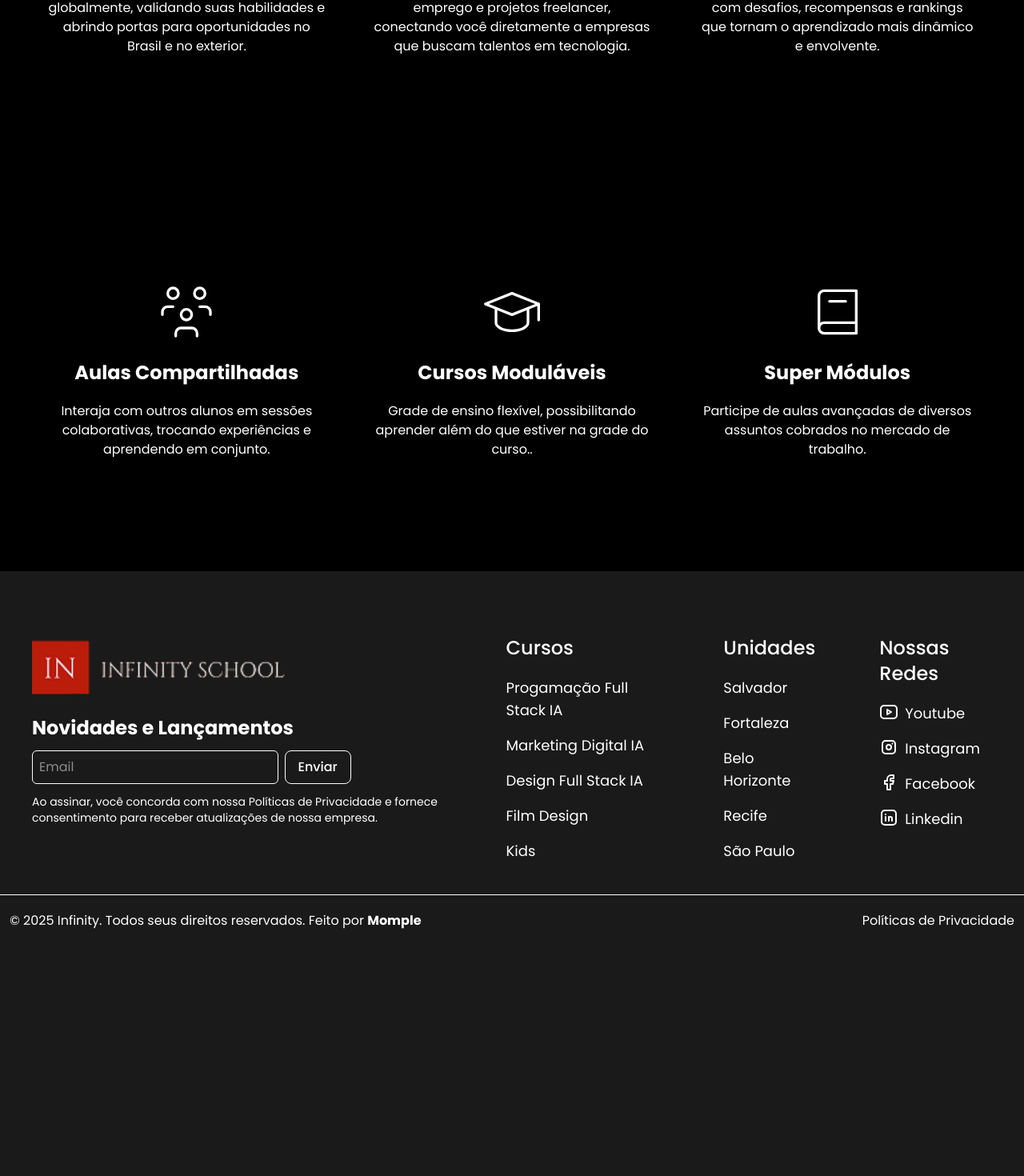
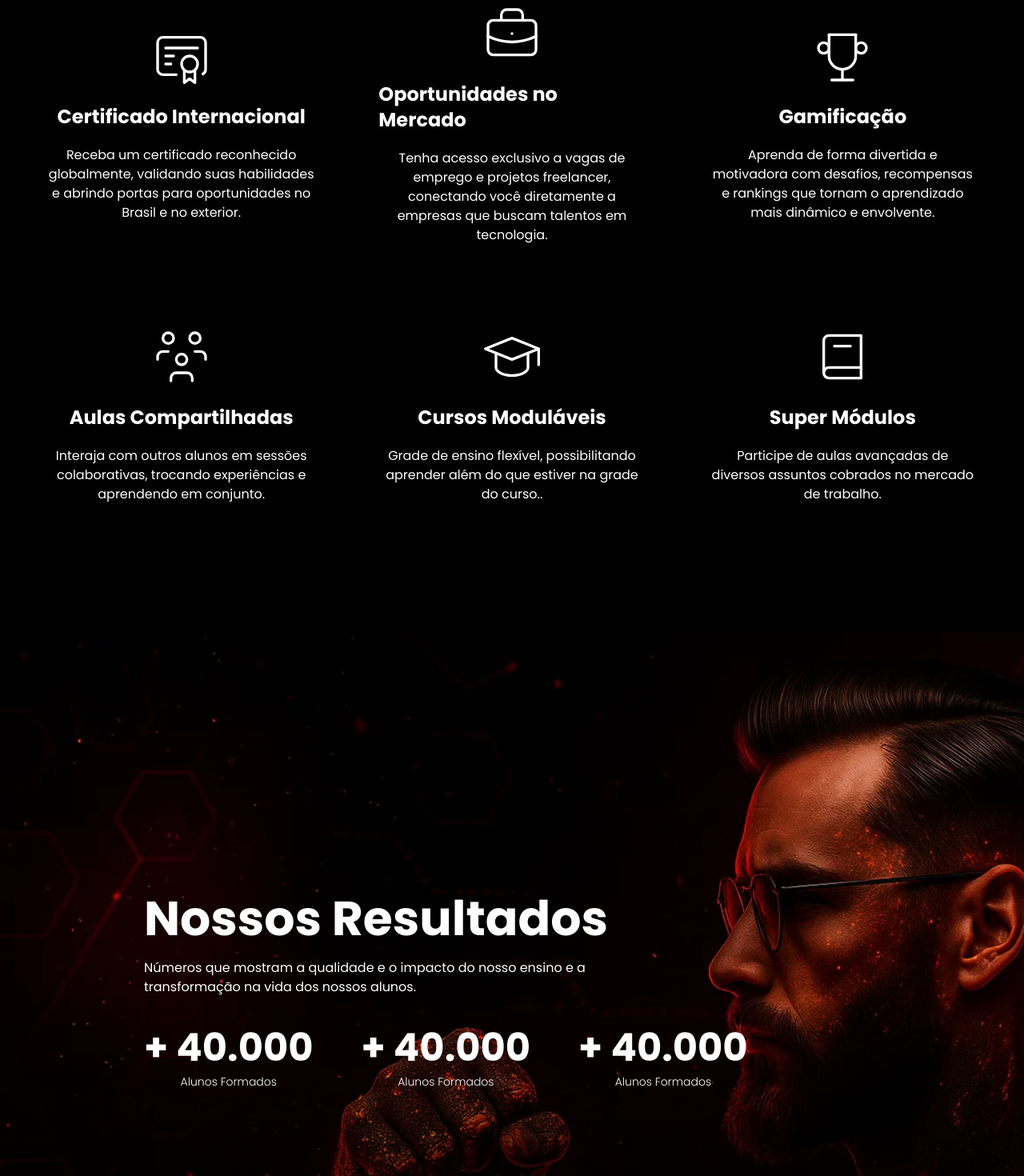
Before and after one commit to beniprado/NewWebsite-Infinity-School, a React (Vite) app: page / in a window 1280 px wide. Shown: the part 3043-4513 px from the top of the page at 80% size. Before the commit the page ends 4226 px from the top, so only its background shows below. Built offline with nearby package versions, Linux system fonts and the light colour scheme.

Commit message:
add section Resultados

```diff
--- a/src/components/ui/CoursesCarousel.jsx
+++ b/src/components/ui/CoursesCarousel.jsx
@@ -21,25 +21,19 @@ export default function CoursesCarousel() {
       img: "src/assets/marketing.png"
     },
     {
-      title: "Programação Avançada IA",
+      title: "Fotografia Design",
       category: "PROGRAMAÇÃO",
       duration: "12 MESES",
       img: "src/assets/marketing.png"
     },
     {
-      title: "Programação Avançada IA",
+      title: "Film Design",
       category: "PROGRAMAÇÃO",
       duration: "12 MESES",
       img: "src/assets/marketing.png"
     },
     {
-      title: "Programação Avançada IA",
-      category: "PROGRAMAÇÃO",
-      duration: "12 MESES",
-      img: "src/assets/marketing.png"
-    },
-    {
-      title: "Programação Avançada IA",
+      title: "Kids",
       category: "PROGRAMAÇÃO",
       duration: "12 MESES",
       img: "src/assets/marketing.png"
--- a/src/components/ui/TrioCard.jsx
+++ b/src/components/ui/TrioCard.jsx
@@ -1,7 +1,7 @@
 import React from "react";
 
 export default function TrioCard({icon, title, description}) {
-    return <div className="flex flex-col gap-5 items-center justify-center m-auto">
+    return <div className="flex flex-col gap-5 items-center justify-center">
         {icon}
         <h3 className="font-bold text-2xl">{title}</h3>
         <p className={`text-center max-w-md`}>{description}</p>
--- a/src/pages/Home/Home.jsx
+++ b/src/pages/Home/Home.jsx
@@ -3,7 +3,7 @@ import Header from "./section/Header";
 import Metodologia from "./section/Metodologia";
 import Curso from "./section/Cursos";
 import Desc1 from "./section/desc1";
-import Desc2 from "./section/Desc2";
+import Resultados from "./section/Resultados";
 
 const Home = () => {
     return <main className=" bg-black">
@@ -11,7 +11,7 @@ const Home = () => {
         <Metodologia />
         <Curso />
         <Desc1 />
-        <Desc2 />
+        <Resultados />
     </main>
 }
 
--- a/src/pages/Home/section/Desc1.jsx
+++ b/src/pages/Home/section/Desc1.jsx
@@ -1,14 +1,23 @@
 import React from "react";
 import TrioCard from "../../../components/ui/TrioCard";
-import { IconBriefcase, IconCertificate, IconTrophy } from "@tabler/icons-react";
+import { IconBook2, IconBriefcase, IconCertificate, IconSchool, IconTrophy, IconUsersGroup } from "@tabler/icons-react";
 
+const containerRow = "flex items-center justify-center gap-20"
 
 const Desc1 = () => {
-    return <section className="py-10">
-        <div className="flex gap-15 py-25 px-15">
-            <TrioCard icon={<IconCertificate stroke={1} size={80}/>} title={"Certificado Internacional"} description={"Receba um certificado reconhecido globalmente, validando suas habilidades e abrindo portas para oportunidades no Brasil e no exterior."} max={"2xl"}/>
-            <TrioCard icon={<IconBriefcase stroke={1} size={80}/>} title={"Oportunidades no Mercado"} description={"Tenha acesso exclusivo a vagas de emprego e projetos freelancer, conectando você diretamente a empresas que buscam talentos em tecnologia."} max={"2xl"}/>
-            <TrioCard icon={<IconTrophy stroke={1} size={80}/>} title={"Gamificação"} description={"Aprenda de forma divertida e motivadora com desafios, recompensas e rankings que tornam o aprendizado mais dinâmico e envolvente."} max={"2xl"}/>
+    return <section className="py-15 flex">
+        <div className="flex flex-col gap-25 py-25 px-15 m-auto">
+        <h2 className="text-6xl font-bold">Diferenciais</h2>
+            <div className={containerRow}>
+                <TrioCard icon={<IconCertificate stroke={1} size={80}/>} title={"Certificado Internacional"} description={"Receba um certificado reconhecido globalmente, validando suas habilidades e abrindo portas para oportunidades no Brasil e no exterior."} max={"2xl"}/>
+                <TrioCard icon={<IconBriefcase stroke={1} size={80}/>} title={"Oportunidades no Mercado"} description={"Tenha acesso exclusivo a vagas de emprego e projetos freelancer, conectando você diretamente a empresas que buscam talentos em tecnologia."} max={"2xl"}/>
+                <TrioCard icon={<IconTrophy stroke={1} size={80}/>} title={"Gamificação"} description={"Aprenda de forma divertida e motivadora com desafios, recompensas e rankings que tornam o aprendizado mais dinâmico e envolvente."} max={"2xl"}/>
+            </div>
+            <div className={containerRow}>
+                <TrioCard icon={<IconUsersGroup  stroke={1} size={80}/>} title={"Aulas Compartilhadas"} description={"Interaja com outros alunos em sessões colaborativas,  trocando experiências e aprendendo em conjunto."} max={"xl"}/>
+                <TrioCard icon={<IconSchool stroke={1} size={80}/>} title={"Cursos Moduláveis"} description={"Grade de ensino flexível, possibilitando aprender além do que estiver na grade do curso.."} max={"xl"}/>
+                <TrioCard icon={<IconBook2 stroke={1} size={80} />} title={"Super Módulos"} description={"Participe de aulas avançadas de diversos assuntos cobrados no mercado de trabalho."} max={"xl"}/>
+            </div>
         </div>
     </section>
 }
--- a/src/pages/Home/section/Desc2.jsx
+++ /dev/null
@@ -1,16 +0,0 @@
-import React from "react";
-import TrioCard from "../../../components/ui/TrioCard";
-import { IconBook2, IconSchool, IconUsersGroup } from "@tabler/icons-react";
-
-
-const Desc2 = () => {
-    return <section className="py-10">
-        <div className="flex gap-15 py-25 px-15">
-            <TrioCard icon={<IconUsersGroup  stroke={1} size={80}/>} title={"Aulas Compartilhadas"} description={"Interaja com outros alunos em sessões colaborativas,  trocando experiências e aprendendo em conjunto."} max={"xl"}/>
-            <TrioCard icon={<IconSchool stroke={1} size={80}/>} title={"Cursos Moduláveis"} description={"Grade de ensino flexível, possibilitando aprender além do que estiver na grade do curso.."} max={"xl"}/>
-            <TrioCard icon={<IconBook2 stroke={1} size={80} />} title={"Super Módulos"} description={"Participe de aulas avançadas de diversos assuntos cobrados no mercado de trabalho."} max={"xl"}/>
-        </div>
-    </section>
-}
-
-export default Desc2
--- a/src/pages/Home/section/Header.jsx
+++ b/src/pages/Home/section/Header.jsx
@@ -5,8 +5,7 @@ import banner from "../../../assets/Infinitybanner.png";
 const Header = () => {
     return (
         <header
-            className="flex flex-col grad items-center justify-center min-h-[900px] max-h-[1800px] h-dvh bg-cover bg-left"
-            // style={{ backgroundImage: `url(${banner})` }}
+            className="flex flex-col banner-header items-center justify-center min-h-[900px] max-h-[1800px] h-dvh bg-cover bg-left"
         >
             <div className="flex flex-col items-center justify-center gap-9 pb-50">
                 <div className="flex flex-col items-center justify-center gap-7 text-shadow-md">
--- /dev/null
+++ b/src/pages/Home/section/Resultados.jsx
@@ -0,0 +1,30 @@
+import React from "react";
+
+export function Date() {
+    return <div className="flex flex-col items-center justify-center gap-2">
+            <span className="text-5xl font-bold">
+                +
+                40.000
+            </span>
+            <p className="text-sm font-light">Alunos Formados</p>
+        </div>
+}
+
+const Resultados = () => {
+    return <section className="flex banner-resultados min-h-[900px] items-center justify-start py-25 px-45">
+        <div className="flex flex-col gap-10">
+            <div className="flex flex-col gap-5">
+                <h2 className="font-bold text-6xl">Nossos Resultados</h2>
+                <p className="max-w-2xl">Números que mostram a qualidade e o impacto do nosso ensino e a transformação na vida dos nossos alunos.</p>
+            </div>
+            <div className="flex gap-15">
+                <Date />
+                <Date />
+                <Date />
+            </div>
+        </div>
+
+    </section>
+}
+
+export default Resultados
--- a/src/styles/global.css
+++ b/src/styles/global.css
@@ -3,6 +3,7 @@
 
 * {
     font-family: 'Poppins', sans-serif;
+    scroll-behavior: smooth;
 }
 
 
@@ -20,8 +21,14 @@ body {
 }
 
 
-.grad {
+.banner-header {
   background: linear-gradient(180deg, rgba(0, 0, 0, 0), rgba(0, 0, 0, 0), black), url("../assets/Infinitybanner.png");
   background-size: cover;
   z-index: 999 !important;
-  }
+}
+
+.banner-resultados {
+   background: linear-gradient(180deg, rgba(0, 0, 0, 0), rgba(0, 0, 0, 0), black), url("../assets/bannerResultados.png");
+  background-size: cover;
+  z-index: 999 !important;
+}
```
Also changed, not shown: src/assets/bannerResultados.png (added).
